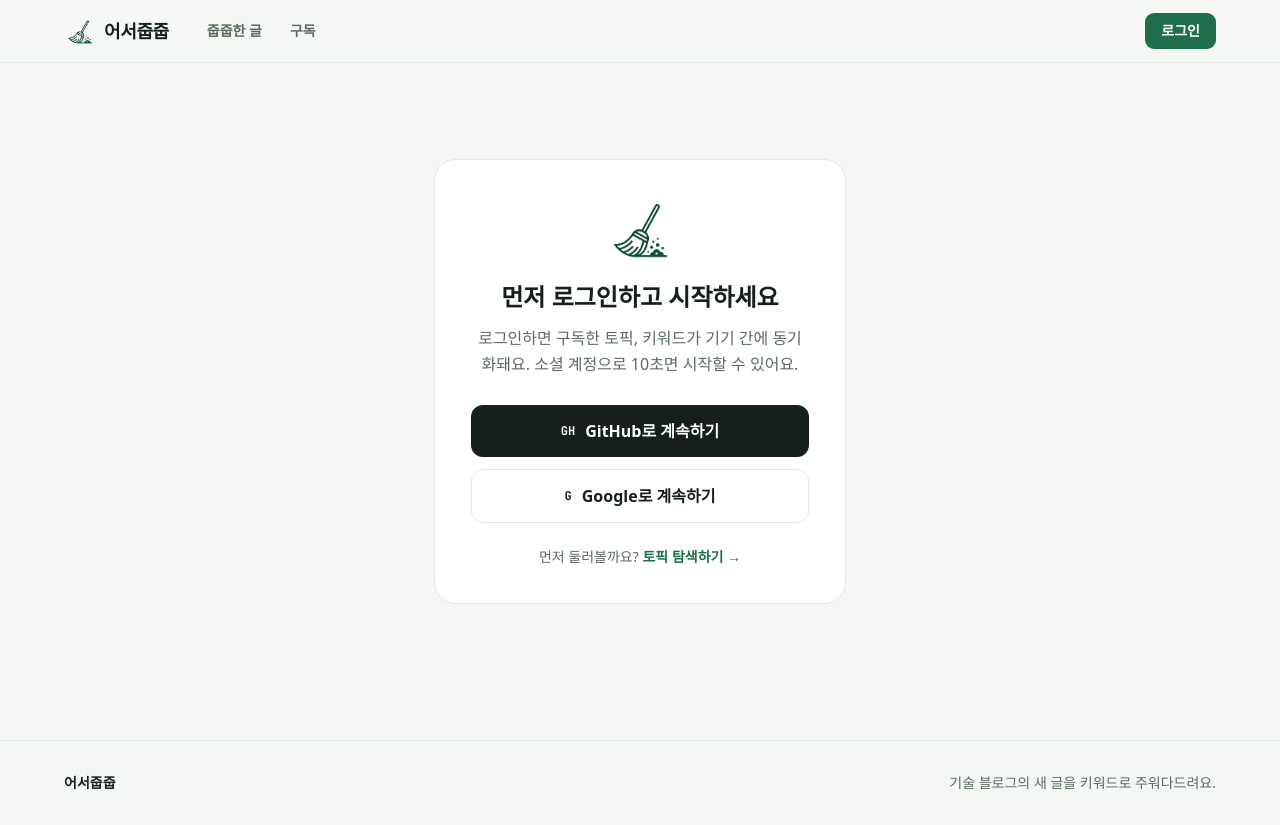
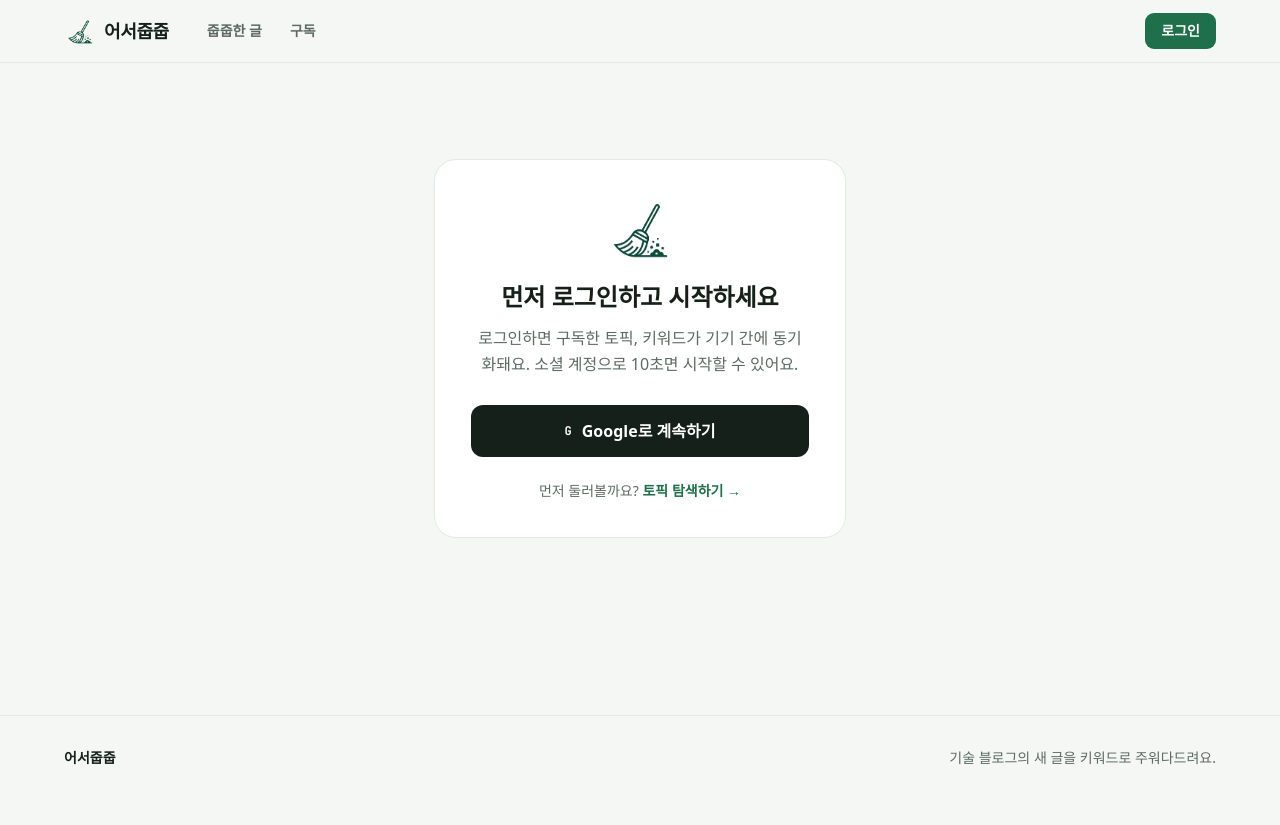
Before and after one commit to UhsuhJupJup/UhsuhClient, a Next.js app: page /subscribe in a window 1280 px wide. After the commit the page ends 800 px from the top, so only its background shows below. Built offline with nearby package versions, Linux system fonts and the light colour scheme; no server answers; a web font is replaced by a local one.

Commit message:
fix: 로그인 provider를 google로 단일화

```diff
--- a/components/auth/LoginPanel.tsx
+++ b/components/auth/LoginPanel.tsx
@@ -5,7 +5,7 @@
 import { Logo } from "@/components/Logo";
 
 export function LoginPanel({ onDone }: { onDone?: () => void }) {
-  const { loginWithGithub, loginWithGoogle, configured } = useAuth();
+  const { loginWithGoogle, configured } = useAuth();
   const [error, setError] = useState<string | null>(null);
 
   async function run(login: () => Promise<void>) {
@@ -37,17 +37,9 @@
 
       <div className="flex flex-col gap-3">
         <button
-          onClick={() => run(loginWithGithub)}
+          onClick={() => run(loginWithGoogle)}
           disabled={!configured}
           className="inline-flex items-center justify-center gap-2.5 bg-fg text-card px-5 py-3.5 rounded-xl font-bold text-base hover:opacity-90 transition-opacity disabled:opacity-50 disabled:cursor-not-allowed"
-        >
-          <span className="font-mono text-xs">GH</span>
-          GitHub로 계속하기
-        </button>
-        <button
-          onClick={() => run(loginWithGoogle)}
-          disabled={!configured}
-          className="inline-flex items-center justify-center gap-2.5 bg-card text-fg border border-border px-5 py-3.5 rounded-xl font-bold text-base hover:bg-chip-bg transition-colors disabled:opacity-50 disabled:cursor-not-allowed"
         >
           <span className="font-mono text-xs">G</span>
           Google로 계속하기
--- a/lib/auth/AuthProvider.tsx
+++ b/lib/auth/AuthProvider.tsx
@@ -9,7 +9,6 @@
   useState,
 } from "react";
 import {
-  GithubAuthProvider,
   GoogleAuthProvider,
   onAuthStateChanged,
   signInWithPopup,
@@ -49,7 +48,6 @@
   user: User | null;
   loading: boolean;
   configured: boolean;
-  loginWithGithub: () => Promise<void>;
   loginWithGoogle: () => Promise<void>;
   logout: () => Promise<void>;
   getIdToken: () => Promise<string | null>;
@@ -76,26 +74,16 @@
     });
   }, []);
 
-  const login = useCallback(async (provider: GithubAuthProvider | GoogleAuthProvider) => {
+  const loginWithGoogle = useCallback(async () => {
     if (!auth || loginInProgress.current) return;
     loginInProgress.current = true;
     try {
-      const result = await signInWithPopup(auth, provider);
+      const result = await signInWithPopup(auth, new GoogleAuthProvider());
       await ensureMemberSynced(result.user);
     } finally {
       loginInProgress.current = false;
     }
   }, []);
-
-  const loginWithGithub = useCallback(
-    () => login(new GithubAuthProvider()),
-    [login],
-  );
-
-  const loginWithGoogle = useCallback(
-    () => login(new GoogleAuthProvider()),
-    [login],
-  );
 
   const logout = useCallback(async () => {
     memberSyncs.clear();
@@ -114,7 +102,6 @@
         user,
         loading,
         configured: isFirebaseConfigured,
-        loginWithGithub,
         loginWithGoogle,
         logout,
         getIdToken,
```
